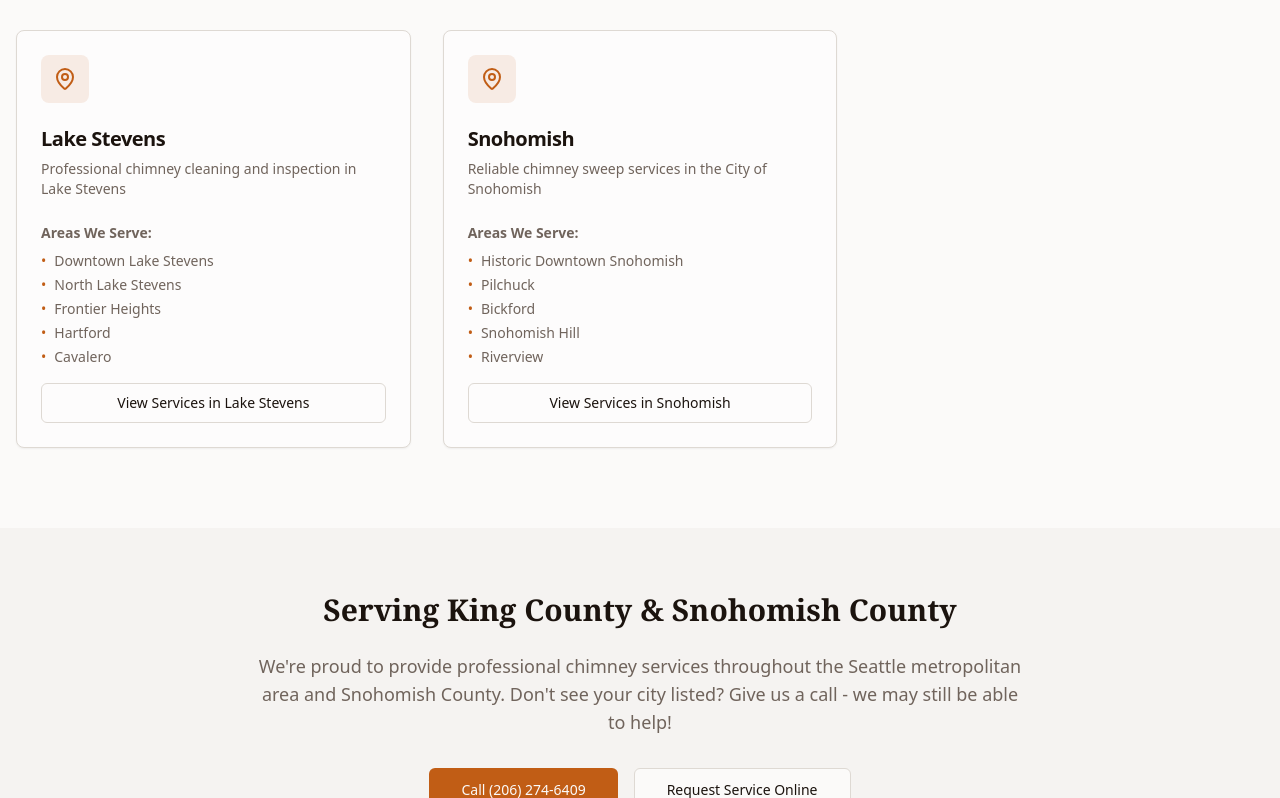
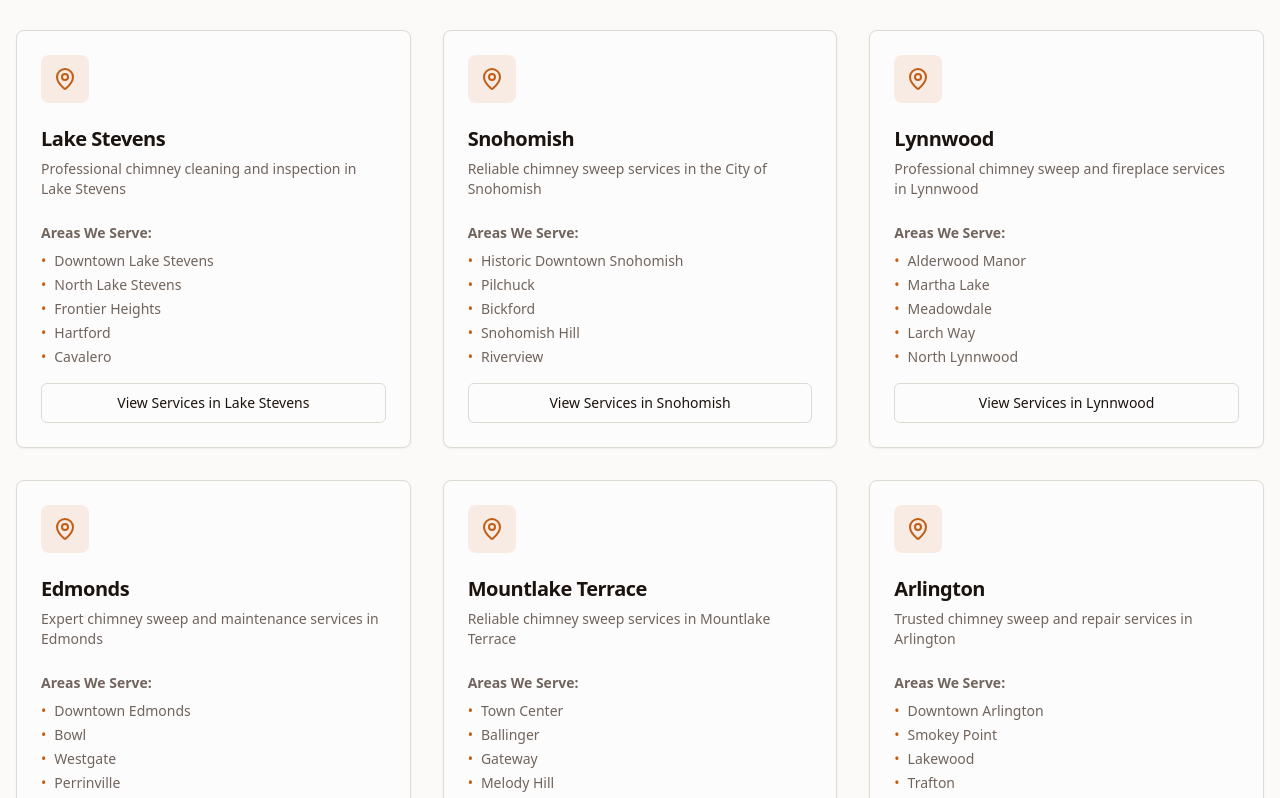
Before and after one commit to jaystonez/mad-hatter-chimney-sweep, a Next.js app: page /locations in a window 1280 px wide. Shown: the part 2302-3100 px from the top of the page. Built offline with nearby package versions, Linux system fonts and the light colour scheme; a web font is replaced by a local one.

Commit message:
Add locations with descriptions and neighborhoods

```diff
--- a/app/locations/page.tsx
+++ b/app/locations/page.tsx
@@ -94,6 +94,30 @@ export default function LocationsPage() {
       slug: "snohomish",
       description: "Reliable chimney sweep services in the City of Snohomish",
       neighborhoods: ["Historic Downtown Snohomish", "Pilchuck", "Bickford", "Snohomish Hill", "Riverview"]
+    },
+    {
+      name: "Lynnwood",
+      slug: "lynnwood",
+      description: "Professional chimney sweep and fireplace services in Lynnwood",
+      neighborhoods: ["Alderwood Manor", "Martha Lake", "Meadowdale", "Larch Way", "North Lynnwood"]
+    },
+    {
+      name: "Edmonds",
+      slug: "edmonds",
+      description: "Expert chimney sweep and maintenance services in Edmonds",
+      neighborhoods: ["Downtown Edmonds", "Bowl", "Westgate", "Perrinville", "Esperance"]
+    },
+    {
+      name: "Mountlake Terrace",
+      slug: "mountlake-terrace",
+      description: "Reliable chimney sweep services in Mountlake Terrace",
+      neighborhoods: ["Town Center", "Ballinger", "Gateway", "Melody Hill", "Evergreen"]
+    },
+    {
+      name: "Arlington",
+      slug: "arlington",
+      description: "Trusted chimney sweep and repair services in Arlington",
+      neighborhoods: ["Downtown Arlington", "Smokey Point", "Lakewood", "Trafton", "Jim Creek"]
     }
   ]
 
```
